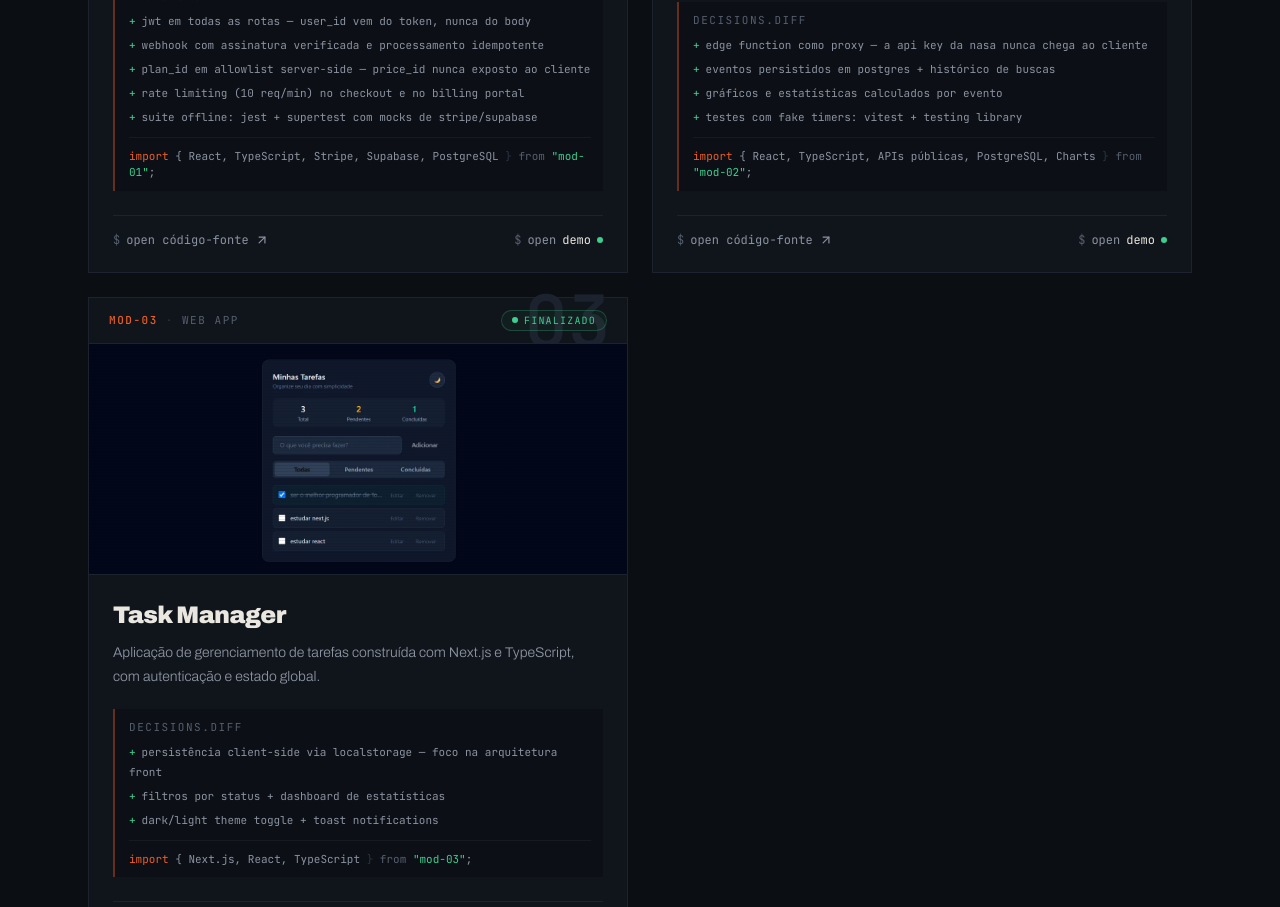
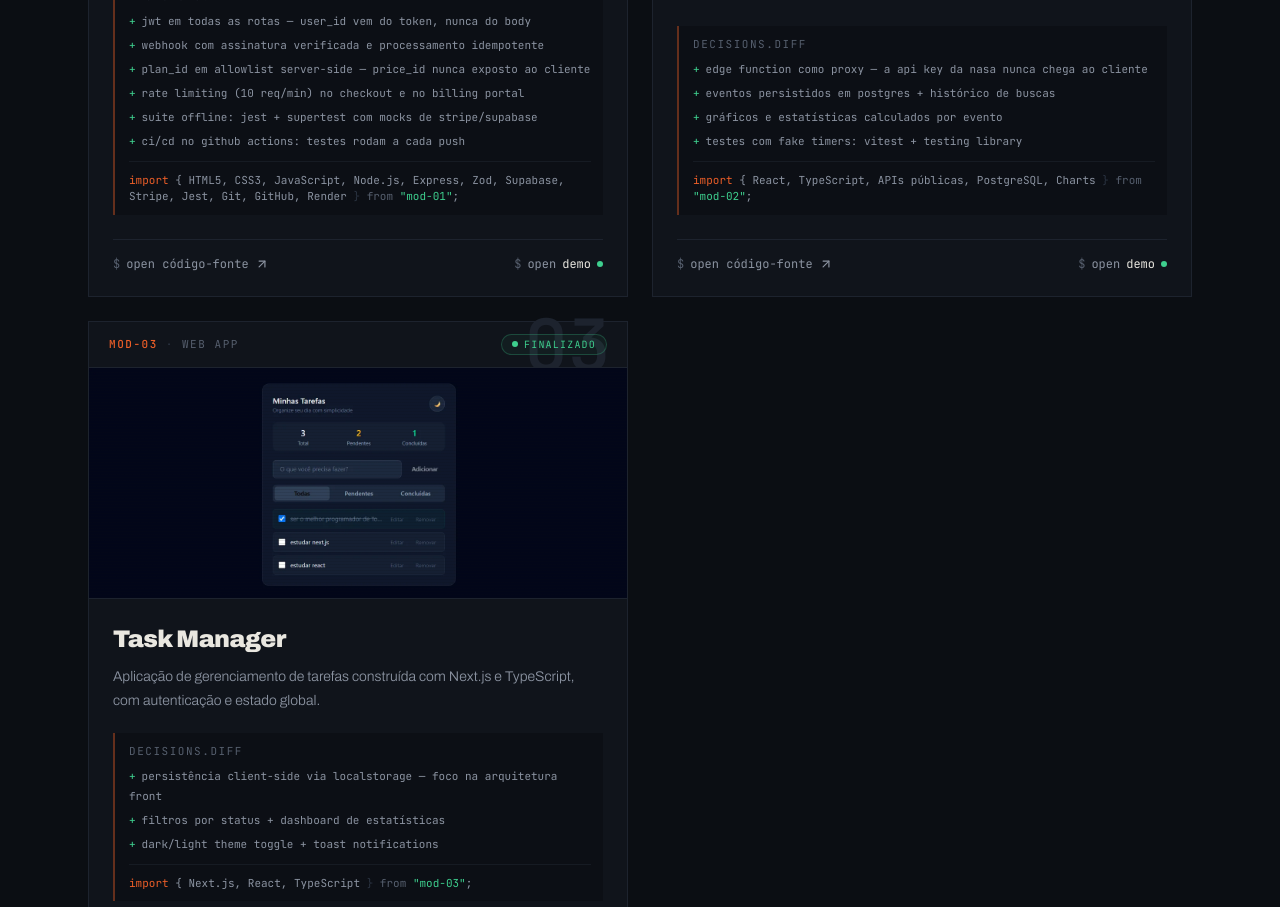
Before and after one commit to murilotecoteco/Portifolio, a React (Vite) app: page / in a window 1280 px wide. Shown: the part 1580-2487 px from the top of the page. Built offline with nearby package versions, Linux system fonts and the light colour scheme.

Commit message:
fix: correct academia tech stack and add CI to decisions

```diff
--- a/src/data/portfolio.ts
+++ b/src/data/portfolio.ts
@@ -38,7 +38,7 @@ export const projects: Project[] = [
     title: "Academia com Pagamentos",
     description:
       "Aplicação web full stack para gerenciamento de planos de academia e assinaturas recorrentes, com autenticação, checkout e webhooks.",
-    tech: ["React", "TypeScript", "Stripe", "Supabase", "PostgreSQL"],
+    tech: ["HTML5", "CSS3", "JavaScript", "Node.js", "Express", "Zod", "Supabase", "Stripe", "Jest", "Git", "GitHub", "Render"],
     type: "full stack",
     status: { label: "finalizado", state: "ok" },
     image: academiaInicio,
@@ -51,6 +51,7 @@ export const projects: Project[] = [
       "plan_id em allowlist server-side — price_id nunca exposto ao cliente",
       "rate limiting (10 req/min) no checkout e no billing portal",
       "suite offline: jest + supertest com mocks de stripe/supabase",
+      "ci/cd no github actions: testes rodam a cada push",
     ],
   },
   {
```
